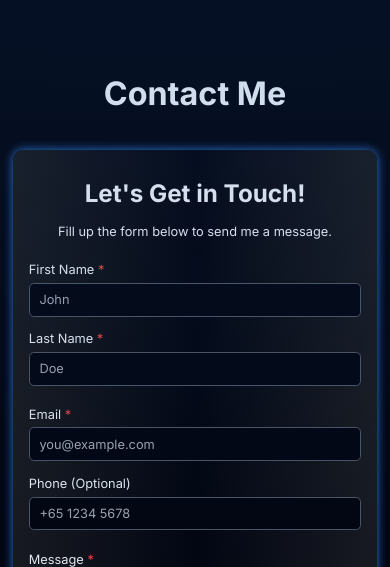
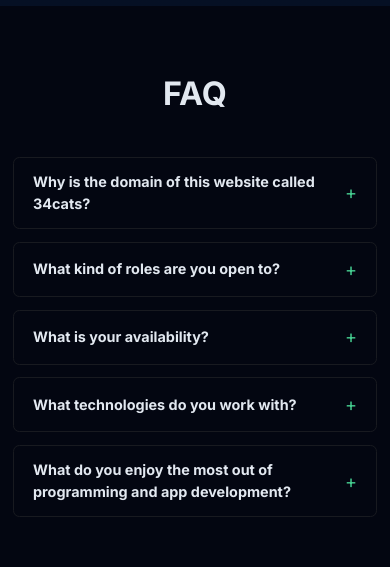
Before and after one commit to seanrh34/34cats, a React (Vite) app: page / in a window 390 px wide. Shown: the part 6848-7415 px from the top of the page. Built offline with nearby package versions, Linux system fonts and the light colour scheme.

Commit message:
Add FAQ section

```diff
--- a/src/components/Navbar.tsx
+++ b/src/components/Navbar.tsx
@@ -4,6 +4,7 @@ const navItems = [
   { href: "#home", label: "Home" },
   { href: "#about", label: "About" },
   { href: "#projects", label: "Projects" },
+  { href: "#faq", label: "FAQ" },
   { href: "#contact", label: "Contact" },
 ];
 
@@ -17,14 +18,19 @@ export default function Navbar() {
       setIsScrolled(window.scrollY > 20);
 
       let current = "";
+      let minDistance = Infinity;
+
       for (const item of navItems) {
         const id = item.href.substring(1);
         const el = document.getElementById(id);
         if (el) {
           const rect = el.getBoundingClientRect();
-          if (rect.top <= 100 && rect.bottom >= 100) {
+          const distance = Math.abs(rect.top);
+
+          // Check if section is in viewport and closest to top
+          if (rect.top <= 100 && rect.bottom >= 0 && distance < minDistance) {
             current = id;
-            break;
+            minDistance = distance;
           }
         }
       }
--- a/src/pages/Main.tsx
+++ b/src/pages/Main.tsx
@@ -2,6 +2,7 @@ import Hero from '../sections/Hero'
 import Projects from '../sections/Projects'
 import About from '../sections/About'
 import Contact from '../sections/Contact'
+import FAQ from '../sections/FAQ'
 
 export default function Main() {
   return (
@@ -9,6 +10,7 @@ export default function Main() {
       <Hero />
       <About />
       <Projects />
+      <FAQ />
       <Contact />
     </>
   )
--- /dev/null
+++ b/src/sections/FAQ.tsx
@@ -0,0 +1,78 @@
+import { useState } from 'react';
+import HoverHeading from "../components/HoverHeading";
+import { sectionWrapper } from "../constants";
+
+interface FAQItemProps {
+  question: string;
+  answer: string;
+}
+
+function FAQItem({ question, answer }: FAQItemProps) {
+  const [isOpen, setIsOpen] = useState(false);
+
+  return (
+    <section id="faq" className="border border-secondary rounded-lg overflow-hidden transition-all duration-300">
+      <button
+        onClick={() => setIsOpen(!isOpen)}
+        className="w-full px-6 py-4 flex justify-between items-center text-left hover:bg-secondary/10 transition-colors"
+        aria-expanded={isOpen}
+      >
+        <span className="text-lg font-semibold text-text pr-4">{question}</span>
+        <span className="text-2xl text-accent flex-shrink-0 transition-transform duration-300" style={{ transform: isOpen ? 'rotate(45deg)' : 'rotate(0deg)' }}>
+          +
+        </span>
+      </button>
+      <div
+        className={`transition-all duration-300 ease-in-out ${
+          isOpen ? 'max-h-96 opacity-100' : 'max-h-0 opacity-0'
+        } overflow-hidden`}
+      >
+        <div className="px-6 py-4 text-text-secondary border-t border-secondary/50 bg-secondary/5">
+          {answer}
+        </div>
+      </div>
+    </section>
+  );
+}
+
+// Sample FAQ data - replace with actual content later
+const faqData = [
+  {
+    question: "Why is the domain of this website called 34cats?",
+    answer: "I currently have no plans to start a company or brand but if I did, I would name it 34cats. So I decided to use that domain for my personal website to get the domain early and maybe build some domain authority over time."
+  },
+  {
+    question: "What kind of roles are you open to?",
+    answer: "I'm most familiar with fullstack development, particularly in integrating various technologies and frameworks. However, I'm open to exploring other roles as I grow and learn."
+  },
+  {
+    question: "What is your availability?",
+    answer: "I am currently a full time student so I am open to part-time opportunities throughout the semesters and full time during the summer break (May-August)."
+  },
+  {
+    question: "What technologies do you work with?",
+    answer: "I primarily work with JavaScript and TypeScript, utilizing frameworks like React and Node.js. I'm also familiar with Python and Java, and have knowledge of database management systems like PostgreSQL and MongoDB."
+  },
+  {
+    question: "What do you enjoy the most out of programming and app development?",
+    answer: "I enjoy the problem-solving aspect of programming the most. Not only in the technical challenges but also non-technical problems such as design and user experience."
+  }
+];
+
+export default function FAQ() {
+  return (
+    <section id="faq" className={`${sectionWrapper} scroll-mt-24 min-h-screen border-none relative`}>
+      <div className="text-center mb-12 md:mb-24">
+        <h2 className="text-text text-4xl font-bold md:hidden">FAQ</h2>
+        <div className="hidden md:block">
+          <HoverHeading title="FAQ" />
+        </div>
+      </div>
+      <div className="max-w-3xl mx-auto space-y-4">
+        {faqData.map((faq, index) => (
+          <FAQItem key={index} question={faq.question} answer={faq.answer} />
+        ))}
+      </div>
+    </section>
+  );
+}
```
